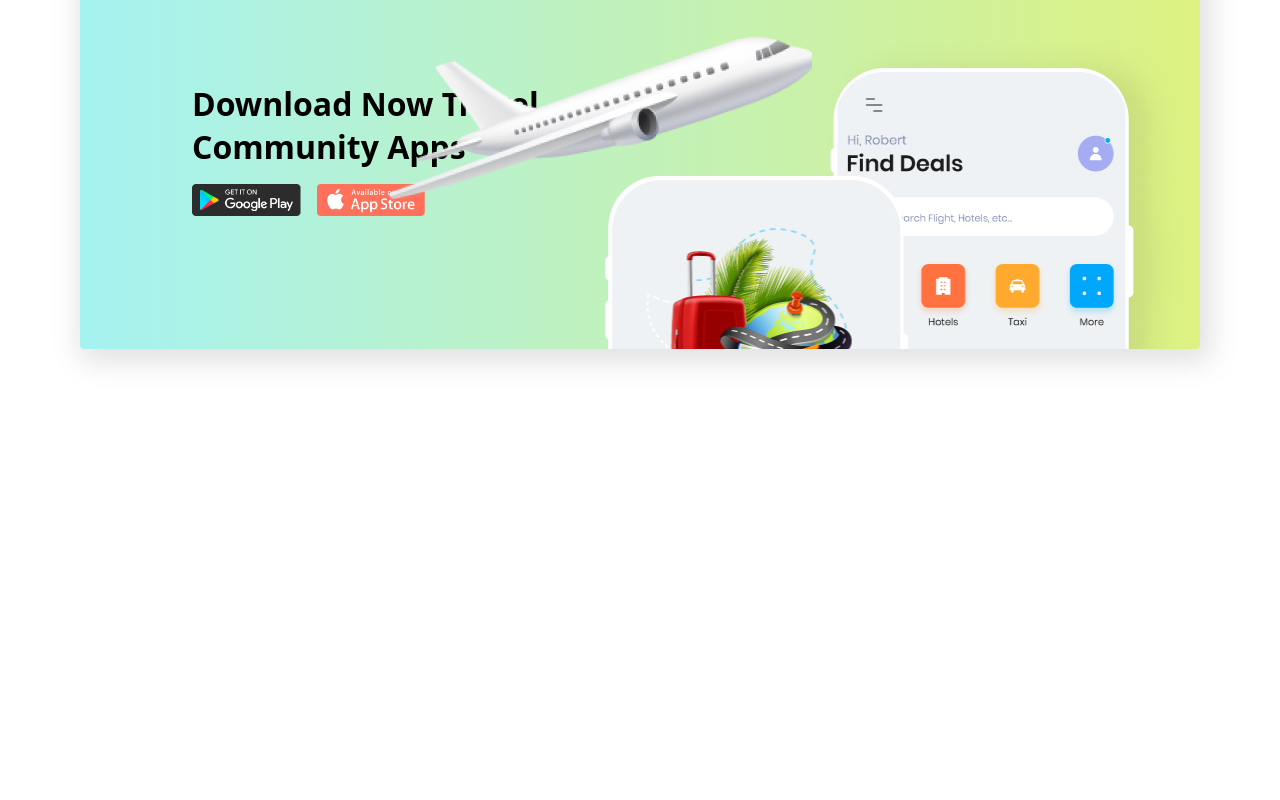
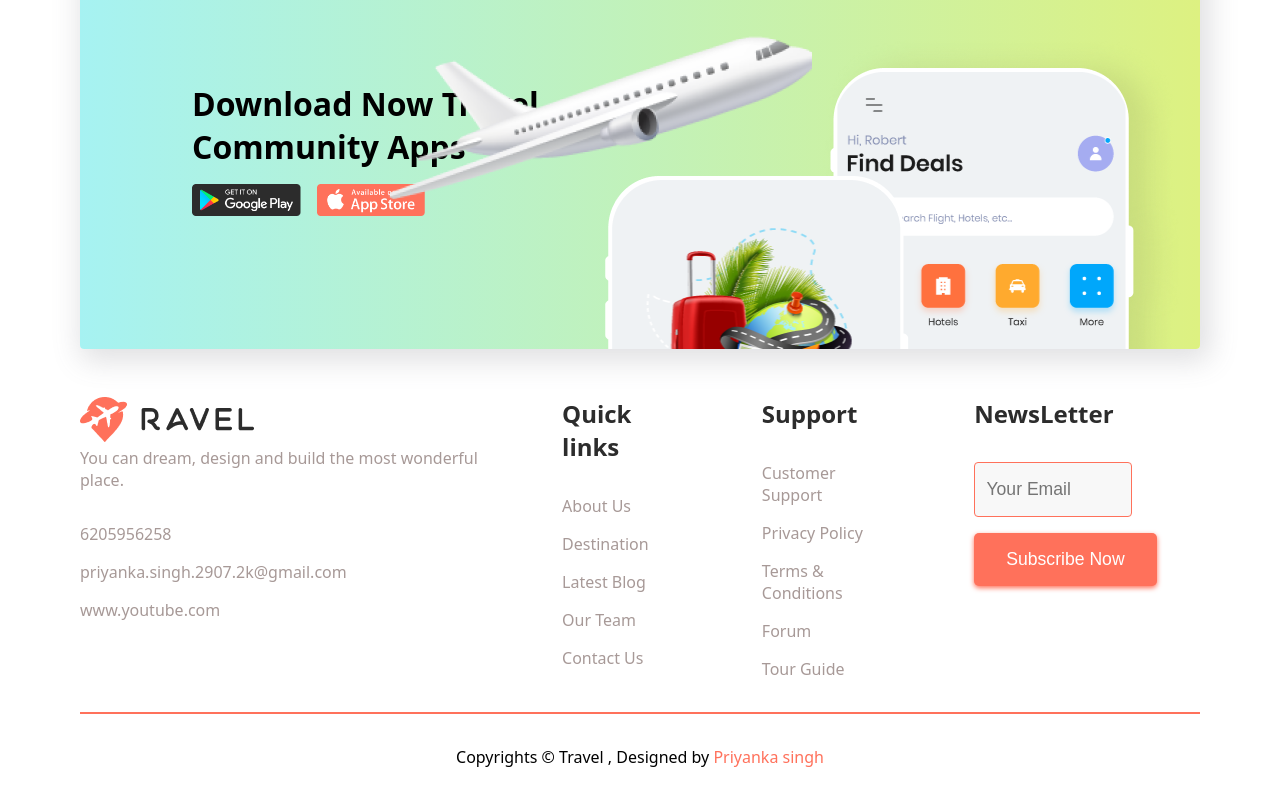
Before and after one commit to priyankasingh2907/react-travel-agency-website, a React (Vite) app: page / in a window 1280 px wide. Shown: the part 4180-4980 px from the top of the page. Before the commit the page ends 4577 px from the top, so only its background shows below. Built offline with nearby package versions, Linux system fonts and the light colour scheme.

Commit message:
frontend created

```diff
--- a/src/App.jsx
+++ b/src/App.jsx
@@ -1,11 +1,13 @@
 import Destination from "./components/Destination";
 import DownloadApp from "./components/DownloadApp";
+import Footer from "./components/Footer";
 import Home from "./components/Home";
 import Navbar from "./components/Navbar";
 import Offer from "./components/Offer";
 import Services from "./components/Services";
 import Testimonial from "./components/Testimonial";
 import Tour from "./components/Tour";
+import Scroll from "./components/Scroll";
 
 export default function App() {
   return (
@@ -18,6 +20,8 @@ export default function App() {
       <Tour />
       <Testimonial />
       <DownloadApp />
+      <Footer />
+      <Scroll />
     </div>
   );
 }
--- /dev/null
+++ b/src/components/Footer.jsx
@@ -0,0 +1,141 @@
+import styled from "styled-components";
+import logo from "../components/assets/logo.png";
+import Button from "./Button";
+export default function Footer() {
+  const quickLinks = [
+    "About Us",
+    "Destination",
+    "Latest Blog",
+    "Our Team",
+    "Contact Us",
+  ];
+  const supportLinks = [
+    "Customer Support",
+    "Privacy Policy",
+    "Terms & Conditions",
+    "Forum",
+    "Tour Guide",
+  ];
+  return (
+    <Section>
+      <div className="upperFooter">
+        <div className="col">
+          <div className="brand">
+            <div className="logo">
+              <img src={logo} alt="logo" />
+            </div>
+            <p className="description">
+              You can dream, design and build the most wonderful place.
+            </p>
+          </div>
+          <ul>
+            <li>
+              <span>6205956258</span>
+            </li>
+            <li>
+              <span>priyanka.singh.2907.2k@gmail.com</span>
+            </li>
+            <li>
+              <span>www.youtube.com</span>
+            </li>
+          </ul>
+        </div>
+        <div className="col">
+          <h2>Quick links</h2>
+          <ul>
+            {quickLinks.map((link) => (
+              <li key={link}>{link}</li>
+            ))}
+          </ul>
+        </div>
+        <div className="col">
+          <h2>Support</h2>
+          <ul>
+            {supportLinks.map((link) => (
+              <li key={link}>{link}</li>
+            ))}
+          </ul>
+        </div>
+        <div className="col">
+          <h2>NewsLetter</h2>
+          <div className="newsLetter">
+            <input type="text" name="text" id="text" placeholder="Your Email" />
+            <Button text="Subscribe Now" />
+          </div>
+        </div>
+      </div>
+      <div className="lower-footer">
+        <span>
+          Copyrights &copy; Travel , Designed by <a href="#">Priyanka singh</a>
+        </span>
+      </div>
+    </Section>
+  );
+}
+const Section = styled.section`
+  .upperFooter {
+    display: flex;
+    grid-template-columns: 1fr 1fr 1fr 1fr;
+    justify-content: center;
+    border-bottom: 2px solid var(--primary-color);
+    padding-bottom: 2rem;
+    gap: 5rem;
+
+    .col {
+      display: flex;
+      flex-direction: column;
+      gap: 2rem;
+      align-items: flex-start;
+      justify-content: flex-start;
+      color: var(--secondary-text);
+      h2 {
+        color: var(--primary-text);
+      }
+      ul {
+        list-style: none;
+        display: flex;
+        flex-direction: column;
+        gap: 1rem;
+        li {
+          cursor: pointer;
+          transition: var(--default-transition);
+          &:hover {
+            color: var(--primary-color);
+          }
+        }
+      }
+      .newsLetter {
+        display: flex;
+        flex-direction: column;
+        justify-content: start;
+        align-items: start;
+        gap: 1rem;
+        input {
+          padding: 1rem 0.7rem;
+          border: 1px solid var(--primary-color);
+          font-size: 1.1rem;
+          color: white;
+          width: 70%;
+
+          border-radius: 4px;
+          cursor: pointer;
+          background-color: #f8f8f8;
+        }
+      }
+    }
+  }
+  .lower-footer {
+    padding: 2rem 0;
+    text-align: center;
+    a {
+      text-decoration: none;
+      color: var(--primary-color);
+    }
+  }
+  @media screen and (min-width: 280px) and (max-width: 1088px) {
+    margin: 2rem;
+    .upperFooter {
+      grid-template-columns: 1fr;
+    }
+  }
+`;
--- /dev/null
+++ b/src/components/Scroll.jsx
@@ -0,0 +1,46 @@
+import styled from "styled-components";
+import { FaChevronUp } from "react-icons/fa";
+import { useState } from "react";
+
+export default function Scroll() {
+  const [visible, setVisible] = useState(false);
+  window.addEventListener("scroll", () => {
+    window.pageYOffset > 100 ? setVisible(true) : setVisible(false);
+  });
+
+  return (
+    <Section>
+      <a href="#" className={`${visible ? "block" : "none"}`}>
+        <FaChevronUp />
+      </a>
+    </Section>
+  );
+}
+const Section = styled.section`
+  max-width: 100vw;
+  .none {
+    opacity: 0;
+    visibility: hidden;
+  }
+  a {
+    position: fixed;
+    bottom: 40px;
+    right: 40px;
+    background-color: var(--primary-color);
+    padding: 1rem;
+    border-radius: 100%;
+    display: flex;
+    justify-content: center;
+    align-items: center;
+    transition: 0.4s ease-in-out;
+    z-index: 1;
+    svg {
+      color: white;
+      font-size: 1.2rem;
+    }
+    @media screen and (min-width: 280px) and (max-width: 1088px) {
+      left: 75vw;
+      right: initial;
+    }
+  }
+`;
```
